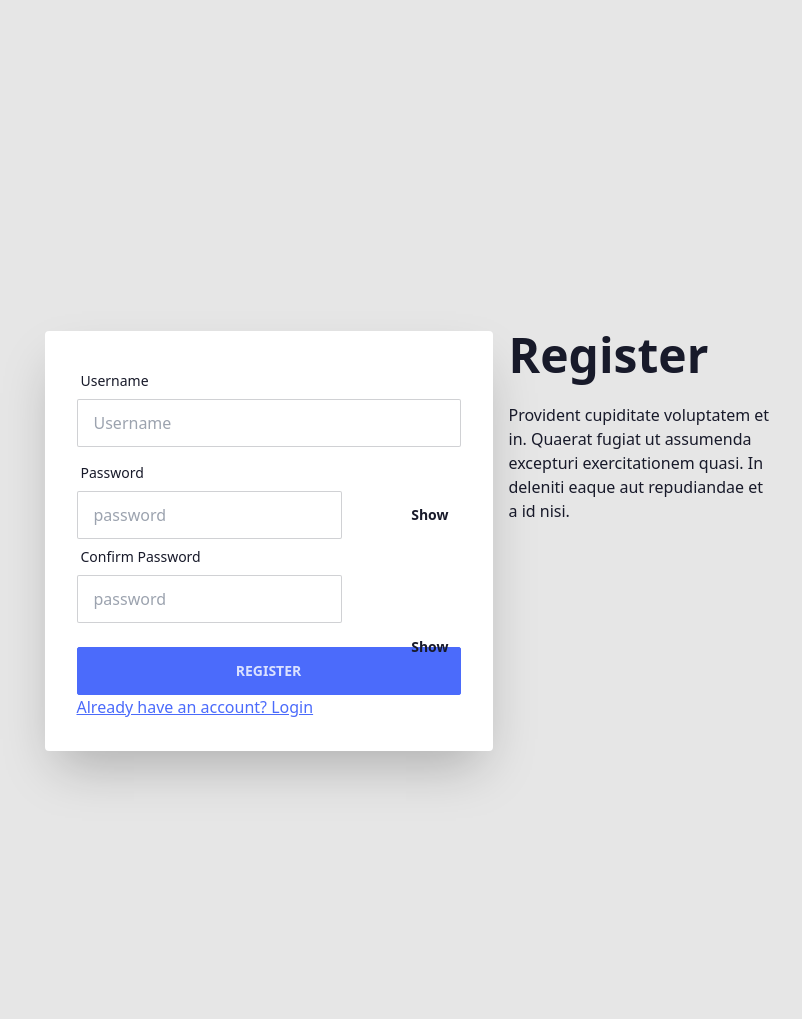
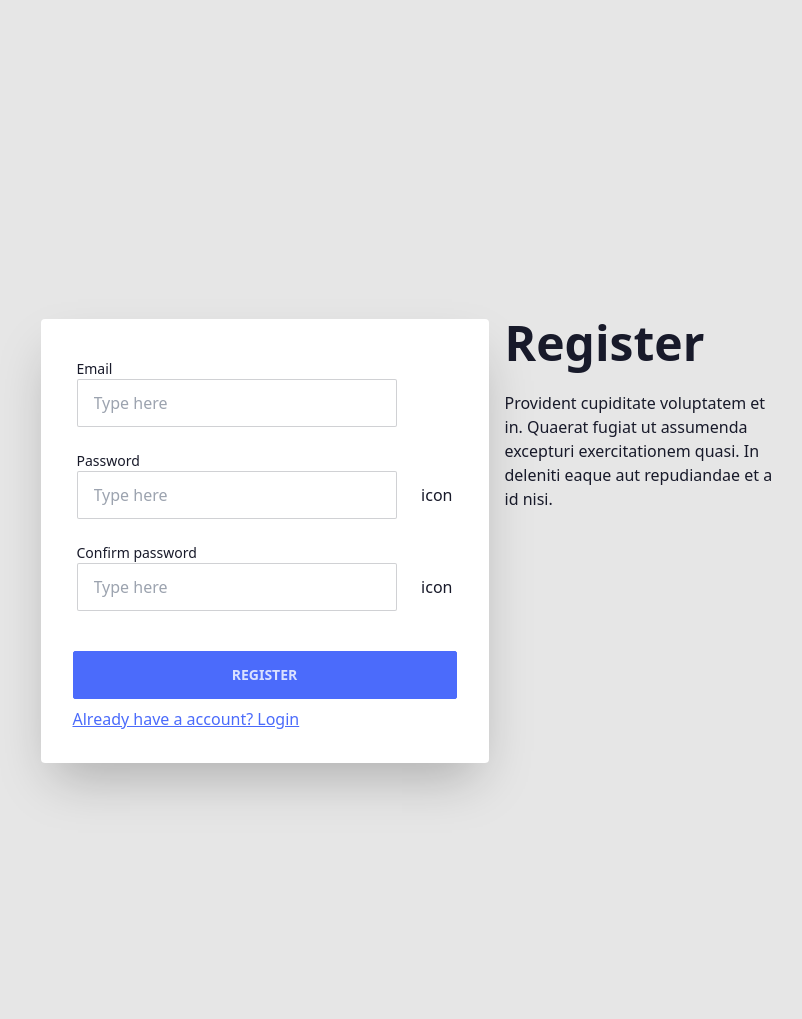
Before and after one commit to manasseh152/project-s2, a PHP site: page /register/ in a window 1280 px wide. Shown: the part 65-1084 px from the top of the page, without its empty margins (231-1033 px from the left). Run offline with PHP 8.4, Linux system fonts and the light colour scheme.

Commit message:
javascript en styling aanpassing
de javascript voor de "show password" functie is aangepast en de styling is een beetje veranderd

```diff
--- a/app/views/registerpages/index.html
+++ b/app/views/registerpages/index.html
@@ -8,40 +8,36 @@
       <p class="py-6">Provident cupiditate voluptatem et in. Quaerat fugiat ut assumenda excepturi exercitationem
         quasi. In deleniti eaque aut repudiandae et a id nisi.</p>
     </div>
-    <div class="card flex-shrink-0 w-full max-w-md shadow-2xl bg-base-100">
+    <div class="card flex-shrink-0 w-full max-w-md shadow-2xl bg-base-100 form-control">
       <div class="card-body">
-        <div class="form-control">
-          <label class="label">
-            <span class="label-text">Username</span>
+        <label class="label flex-col items-start">
+          <span class="label-text">Email</span>
+          <input type="text" name="email" placeholder="Type here" class="input input-bordered w-full max-w-xs" />
         </label>
-          <input name="username" type="text" placeholder="Username" class="input input-bordered" />
+        <label class="label flex-col items-start" data-show-password>
+          <span class="label-text">Password</span>
+          <div class="flex relative items-center w-full">
+            <input type="password" name="password" placeholder="Type here" class="input input-bordered w-full max-w-xs" />
+            <button type="button" onclick="c" class="absolute right-0 ">
+              icon
+            </button>
           </div>
-        <div class="form-control">
-          <label class="label">
-            <span class="label-text">Password</span>
         </label>
-          <div class="relative w-full">
-            <input name="password" type="password" placeholder="password" class="input input-bordered" id="wachtwoord" />
-            <div class="absolute inset-y-0 right-0 pr-3 flex items-center text-sm leading-5">
-              <p class="font-semibold text-sm font-bold text-blue-700 hover:bg-blue-100 rounded-full px-2 py-1 mr-1 leading-normal cursor-pointer"  onclick="showPassword()" id="showButton">Show</p>
+        <label class="label flex-col items-start" data-show-password>
+          <span class="label-text">Confirm password</span>
+          <div class="flex relative items-center w-full">
+            <input type="password" name="confirmPassword" placeholder="Type here" class="input input-bordered w-full max-w-xs" />
+            <button type="button" onclick="c" class="absolute right-0 ">
+              icon
+            </button>
           </div>
-        </div>
-        <div class="form-control">
-          <label class="label">
-            <span class="label-text">Confirm Password</span>
         </label>
-          <div class="relative w-full">
-            <input name="password2" type="password" placeholder="password" class="input input-bordered" id="wachtwoord2" />
-            <div class="absolute inset-y-0 right-0 pr-3 flex items-center text-sm leading-5">
-              <p class="font-semibold text-sm font-bold text-blue-700 hover:bg-blue-100 rounded-full px-2 py-1 mr-1 leading-normal cursor-pointer"  onclick="showConfirmPassword()" id="showButton2">Show</p>
-          </div>
         <div class="form-control mt-6">
           <button class="btn btn-primary" type="submit">Register</button>
         </div>
         <a href="/login/" class="link link-primary">
-            Already have an account? Login
+          Already have a account? Login
         </a>
-        </div>
       </div>
     </div>
 </form>
--- a/public/css/output.css
+++ b/public/css/output.css
@@ -2922,6 +2918,9 @@ html {
 .mt-8 {
   margin-top: 2rem;
 }
+.mr-1 {
+  margin-right: 0.25rem;
+}
 .block {
   display: block;
 }
@@ -2974,6 +2966,9 @@ html {
 .max-w-md {
   max-width: 28rem;
 }
+.max-w-xs {
+  max-width: 20rem;
+}
 .flex-shrink-0 {
   flex-shrink: 0;
 }
@@ -3010,20 +3005,16 @@ html {
 .rounded-lg {
   border-radius: 0.5rem;
 }
+.rounded-full {
+  border-radius: 9999px;
+}
 .border-2 {
   border-width: 2px;
-}
-.border-b-2 {
-  border-bottom-width: 2px;
 }
 .border-gray-300 {
   --tw-border-opacity: 1;
   border-color: rgb(209 213 219 / var(--tw-border-opacity));
 }
-.border-gray-200 {
-  --tw-border-opacity: 1;
-  border-color: rgb(229 231 235 / var(--tw-border-opacity));
-}
 .bg-neutral {
   --tw-bg-opacity: 1;
   background-color: hsl(var(--n) / var(--tw-bg-opacity));
@@ -3081,22 +3068,26 @@ html {
   padding-left: 0.75rem;
   padding-right: 0.75rem;
 }
-.py-3 {
-  padding-top: 0.75rem;
-  padding-bottom: 0.75rem;
-}
 .py-6 {
   padding-top: 1.5rem;
   padding-bottom: 1.5rem;
 }
+.px-2 {
+  padding-left: 0.5rem;
+  padding-right: 0.5rem;
+}
+.py-1 {
+  padding-top: 0.25rem;
+  padding-bottom: 0.25rem;
+}
 .pr-3 {
   padding-right: 0.75rem;
 }
 .text-center {
   text-align: center;
 }
-.align-top {
-  vertical-align: top;
+.text-start {
+  text-align: start;
 }
 .font-sans {
   font-family: ui-sans-serif, system-ui, -apple-system, BlinkMacSystemFont, "Segoe UI", Roboto, "Helvetica Neue", Arial, "Noto Sans", sans-serif, "Apple Color Emoji", "Segoe UI Emoji", "Segoe UI Symbol", "Noto Color Emoji";
@@ -3129,14 +3120,8 @@ html {
 .leading-5 {
   line-height: 1.25rem;
 }
-.leading-loose {
-  line-height: 2;
-}
-.leading-snug {
-  line-height: 1.375;
-}
-.tracking-tighter {
-  letter-spacing: -0.05em;
+.leading-normal {
+  line-height: 1.5;
 }
 .text-neutral-content {
   --tw-text-opacity: 1;
@@ -3146,25 +3131,9 @@ html {
   --tw-text-opacity: 1;
   color: rgb(75 85 99 / var(--tw-text-opacity));
 }
-.text-gray-700 {
+.text-blue-700 {
   --tw-text-opacity: 1;
-  color: rgb(55 65 81 / var(--tw-text-opacity));
-}
-.text-gray-500 {
-  --tw-text-opacity: 1;
-  color: rgb(107 114 128 / var(--tw-text-opacity));
-}
-.text-pink-600 {
-  --tw-text-opacity: 1;
-  color: rgb(219 39 119 / var(--tw-text-opacity));
-}
-.text-black {
-  --tw-text-opacity: 1;
-  color: rgb(0 0 0 / var(--tw-text-opacity));
-}
-.text-white {
-  --tw-text-opacity: 1;
-  color: rgb(255 255 255 / var(--tw-text-opacity));
+  color: rgb(29 78 216 / var(--tw-text-opacity));
 }
 .placeholder-gray-600::-moz-placeholder {
   --tw-placeholder-opacity: 1;
```
Also changed, not shown: other parts of public/css/output.css (+3 -53 lines), app/views/loginpages/index.html (+7 -7 lines), public/js/app.js. Lines whose indentation alone changed are shown as unchanged.
